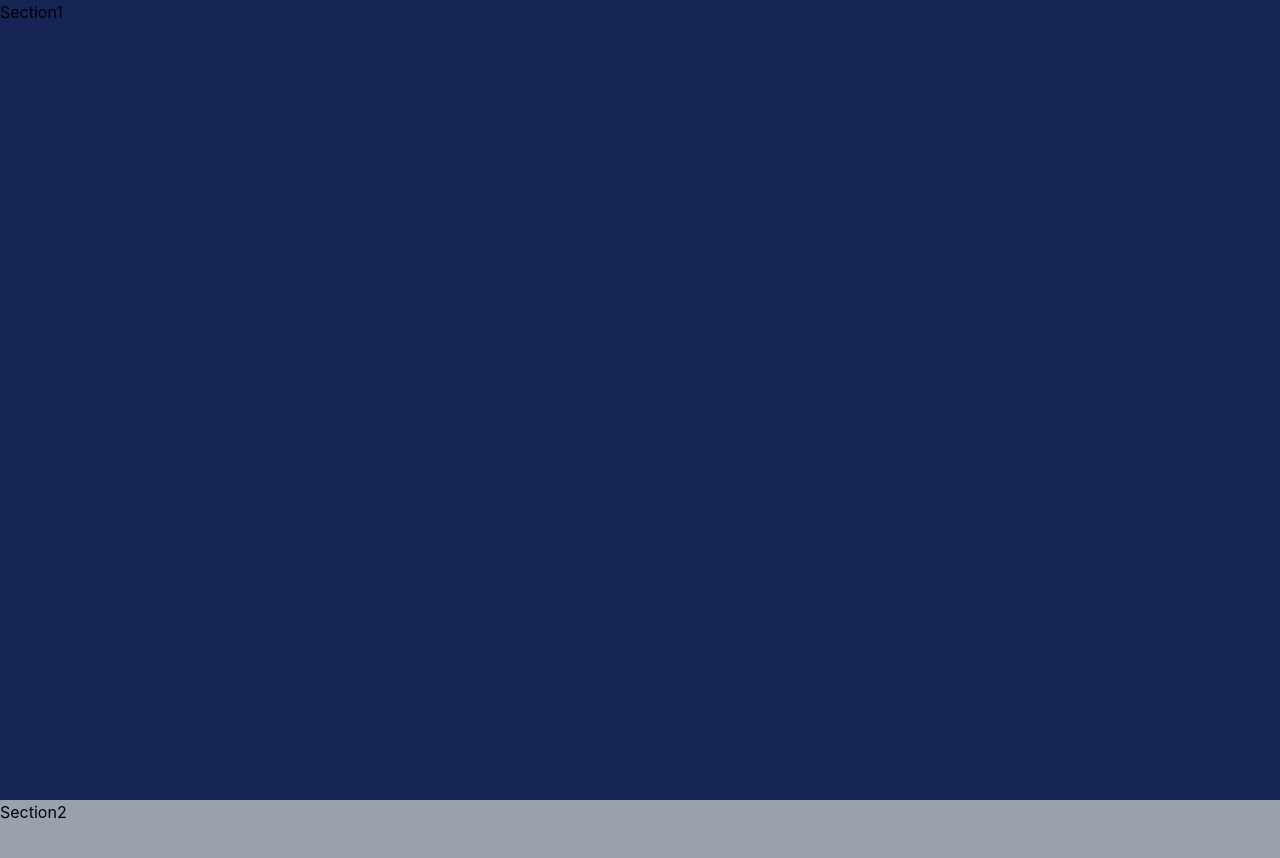
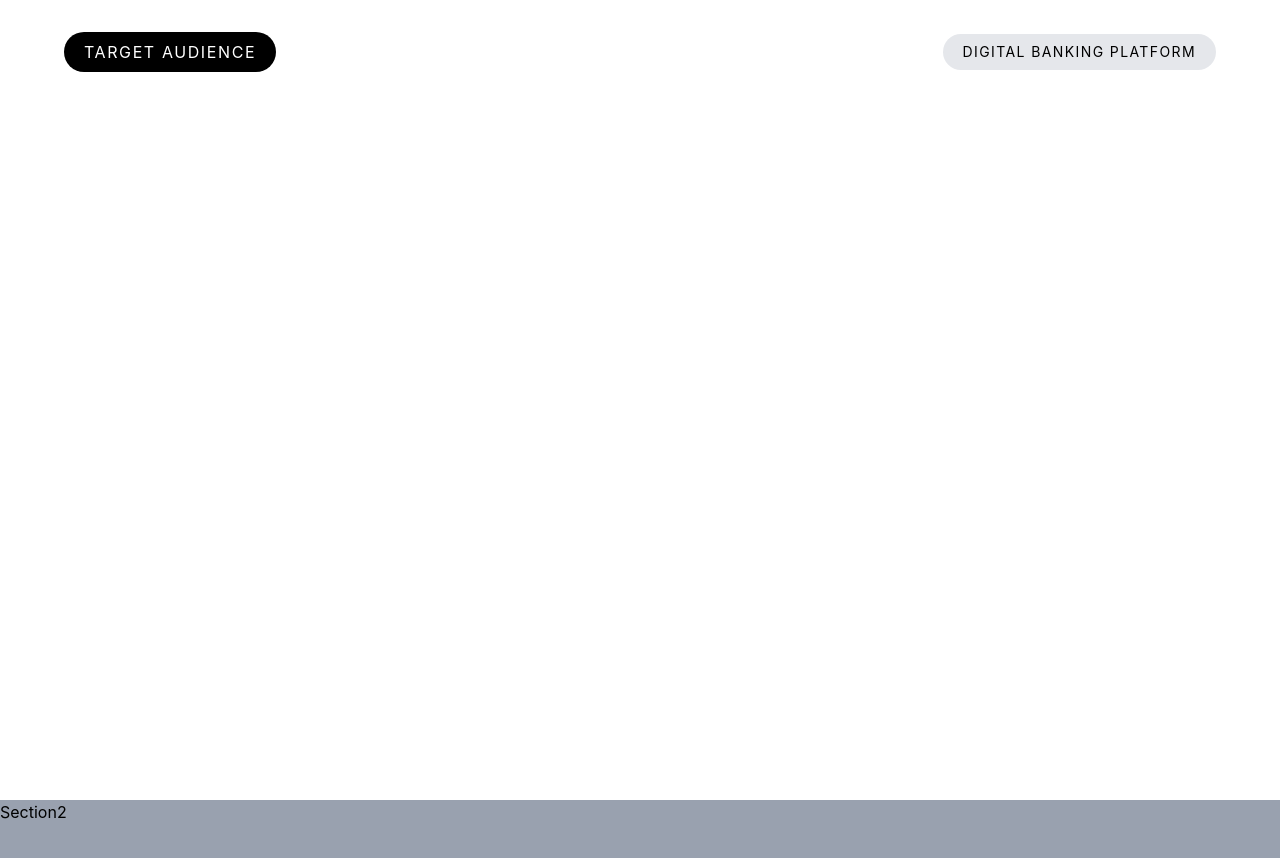
Before and after one commit to Samijagirdar/React-UI-Project, a React (Vite) app: page / in a window 1280 px wide. Shown: the top 858 px of the page. Built offline with nearby package versions, Linux system fonts and the light colour scheme.

Commit message:
Added Navbar and Main content of Page 1

```diff
--- /dev/null
+++ b/src/components/Section1/Navbar.jsx
@@ -0,0 +1,16 @@
+import React from "react";
+
+const Navbar = () => {
+  return (
+    <div className="flex items-center justify-between py-8 px-16">
+      <h4 className="bg-black text-white rounded-full px-5 py-2 uppercase tracking-widest">
+        Target Audience
+      </h4>
+      <button className="bg-gray-200 px-5 py-2 rounded-full uppercase text-sm tracking-widest">
+        Digital Banking Platform
+      </button>
+    </div>
+  );
+};
+
+export default Navbar;
--- a/src/components/Section1/Section1.jsx
+++ b/src/components/Section1/Section1.jsx
@@ -1,7 +1,12 @@
 import React from "react";
+import Navbar from "./Navbar";
 
 const Section1 = () => {
-  return <div className="h-screen w-full bg-blue-950">Section1</div>;
+  return (
+    <div className="h-screen w-full">
+      <Navbar />
+    </div>
+  );
 };
 
 export default Section1;
```
